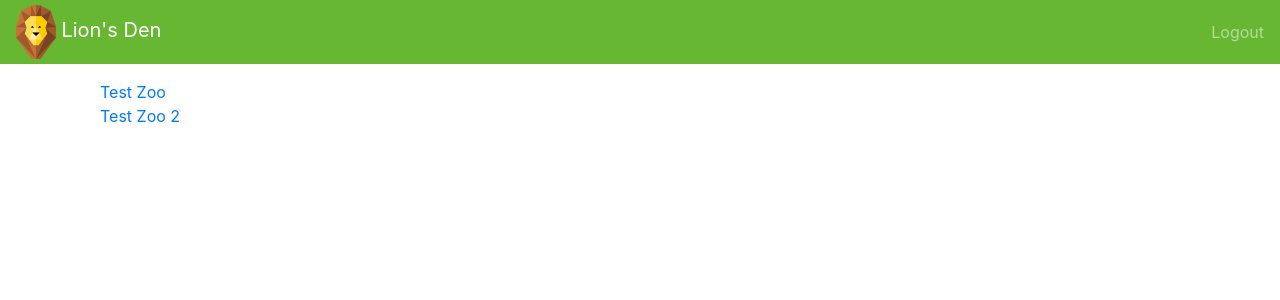
After one commit to onlinemo90/lions-den, a Django app: page /zoos/ in a window 1280 px wide. The commit adds this page. Shown: the top 300 px of the page. Run offline with Django 3.2, Linux system fonts and the light colour scheme; a user stored in the database is signed in; parts of the project's set-up code (start-up, migrations or seed data) failed here and were passed over; some libraries are stand-ins or nearby versions.

Commit message:
Added a Zoo Index page, where users can select which of their zoos they want to access. If a user only has access to a single zoo, then the page automatically redirects to its corresponding page. Added a logout button in the navbar. The change also contains a Login button, but since all pages using the navbar require user login, it will never display.

```diff
--- a/lions_den/main/settings.py
+++ b/lions_den/main/settings.py
@@ -129,4 +129,4 @@ STATICFILES_DIRS = [
 CRISPY_TEMPLATE_PACK = 'bootstrap4'
 
 LOGIN_URL = 'login'
-LOGIN_REDIRECT_URL = '/zoos/test'
+LOGIN_REDIRECT_URL = '/zoos'
--- a/lions_den/model_editor/urls.py
+++ b/lions_den/model_editor/urls.py
@@ -1,7 +1,8 @@
 from django.urls import path
-from .views import zoo_home, species
+from .views import zoos_index, zoo_home, species
 
 urlpatterns = [
+    path('', zoos_index),
     path('<str:zoo_id>/', zoo_home),
     path('<str:zoo_id>/<str:species_id>', species),
 ]
--- a/lions_den/model_editor/views.py
+++ b/lions_den/model_editor/views.py
@@ -1,9 +1,20 @@
-from django.shortcuts import render
+from django.shortcuts import render, redirect
+from django.contrib.auth.decorators import login_required
 
 from .decorators import login_and_zoo_access_required
 from .zoos import zoos
+from .models import Species
 
-from .models import Species
+@login_required
+def zoos_index(request):
+	allowed_zoos = [zoos[zoo_id] for zoo_id in zoos if request.user.has_perm('zoo:' + zoo_id + ':access')]
+	if len(allowed_zoos) == 1:
+		return redirect(allowed_zoos[0].id + '/')
+	return render(
+		request=request,
+		template_name='model_editor/zoos_index.html',
+		context={'zoos' : allowed_zoos}
+	)
 
 @login_and_zoo_access_required
 def zoo_home(request, zoo_id):
--- a/lions_den/model_editor/zoos.py
+++ b/lions_den/model_editor/zoos.py
@@ -6,8 +6,13 @@ class _Zoo:
 		self.name = name
 		self.encryption_key = encryption_key
 
+	def __str__(self):
+		return self.name
+
+
 zoos = {
 	'test' : _Zoo(id='test', name='Test Zoo', encryption_key='12345678901234567890123456789012'),
+	'test2' : _Zoo(id='test2', name='Test Zoo 2', encryption_key='12345678901234567890123456789012'),
 }
 
 # Confirm that zoos and databases match up
--- a/lions_den/templates/base.html
+++ b/lions_den/templates/base.html
@@ -21,6 +21,15 @@
 					<img src="{% static 'images/logo.png' %}" style="height:64; padding-top:5px; padding-bottom:5px" alt="Zooverse"/>
 					Lion's Den
 				</a>
+				<ul class="navbar-nav">
+					<li class="nav-item ml-auto">
+						{% if request.user.is_authenticated %}
+							<a class="nav-link" href="{% url 'logout' %}">Logout</a>
+						{% else %}
+							<a class="nav-link" href="{% url 'login' %}">Login</a>
+						{% endif %}
+					</li>
+				</ul>
 			</nav>
 		{% endblock %}
 		<main style="padding:16px 32px 32px 32px;">
--- /dev/null
+++ b/lions_den/templates/model_editor/zoos_index.html
@@ -0,0 +1,9 @@
+{% extends "base.html" %}
+{% block content %}
+	<div class="container">
+		{% for zoo in zoos %}
+			<a href="{{ zoo.id }}">{{ zoo.name }}</a>
+			<br/>
+		{% endfor %}
+	</div>
+{% endblock %}
```
Also changed, not shown: lions_den/default.sqlite3.
